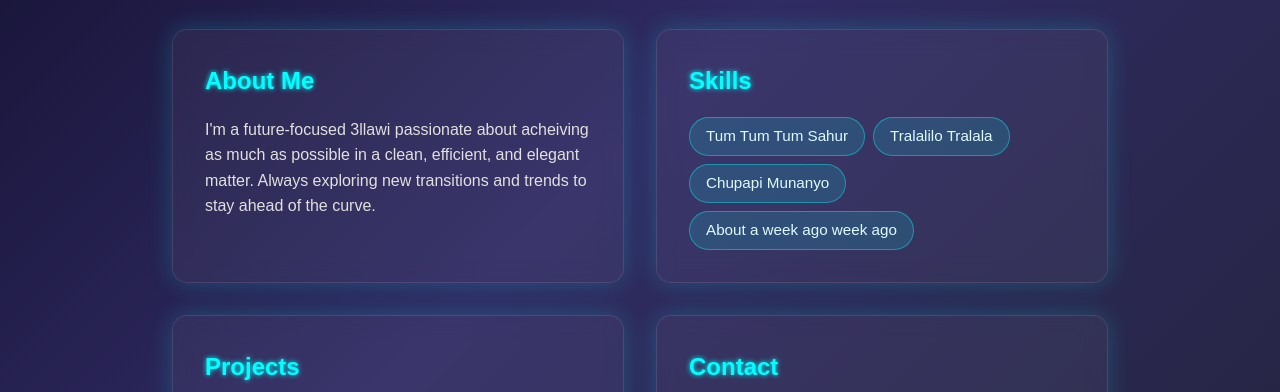
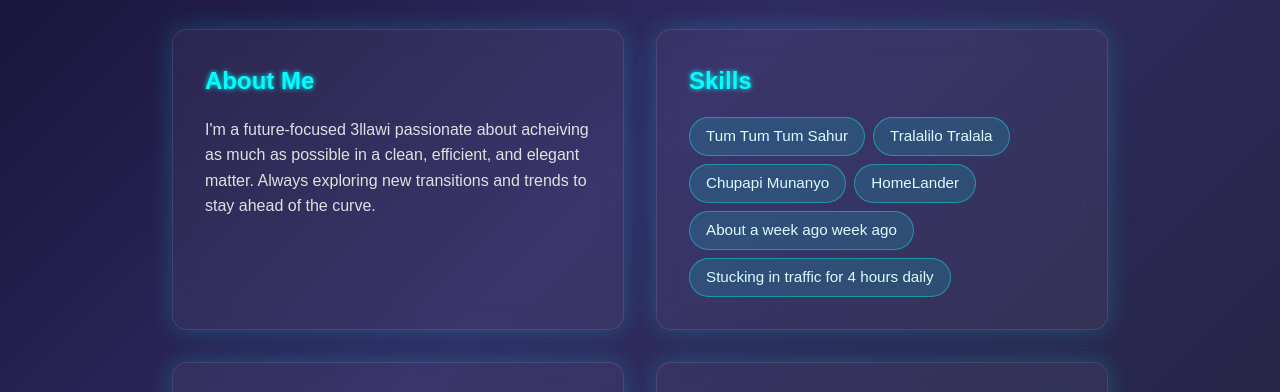
Before and after one commit to hasanmkm22/Random2, a plain HTML site: page Index.html in a window 1280 px wide. Shown: the part 374-766 px from the top of the page. Drawn offline with Linux system fonts and the light colour scheme.

Commit message:
Update Index.html

```diff
--- a/Index.html
+++ b/Index.html
@@ -159,16 +159,18 @@
         <span>Tum Tum Tum Sahur</span>
         <span>Tralalilo Tralala</span>
         <span>Chupapi Munanyo</span>
+        <span>HomeLander</span>
         <span>About a week ago week ago</span>
+        <span>Stucking in traffic for 4 hours daily</span>
       </div>
     </div>
 
     <div class="card" id="projects">
       <h2>Projects</h2>
       <ul>
-        <li><strong>Gaming Room:</strong>LED lights everywhere </li>
-        <li><strong>Dome:</strong>I have no idea what he does in work </li>
-        <li><strong>Creative Closets:</strong>Still have no idea what he did </li>
+        <li><strong>Gaming Room:</strong> LED lights everywhere </li>
+        <li><strong>Dome:</strong> I have no idea what he does in work </li>
+        <li><strong>Creative Closets:</strong> Still have no idea what he did </li>
       </ul>
     </div>
 
```
